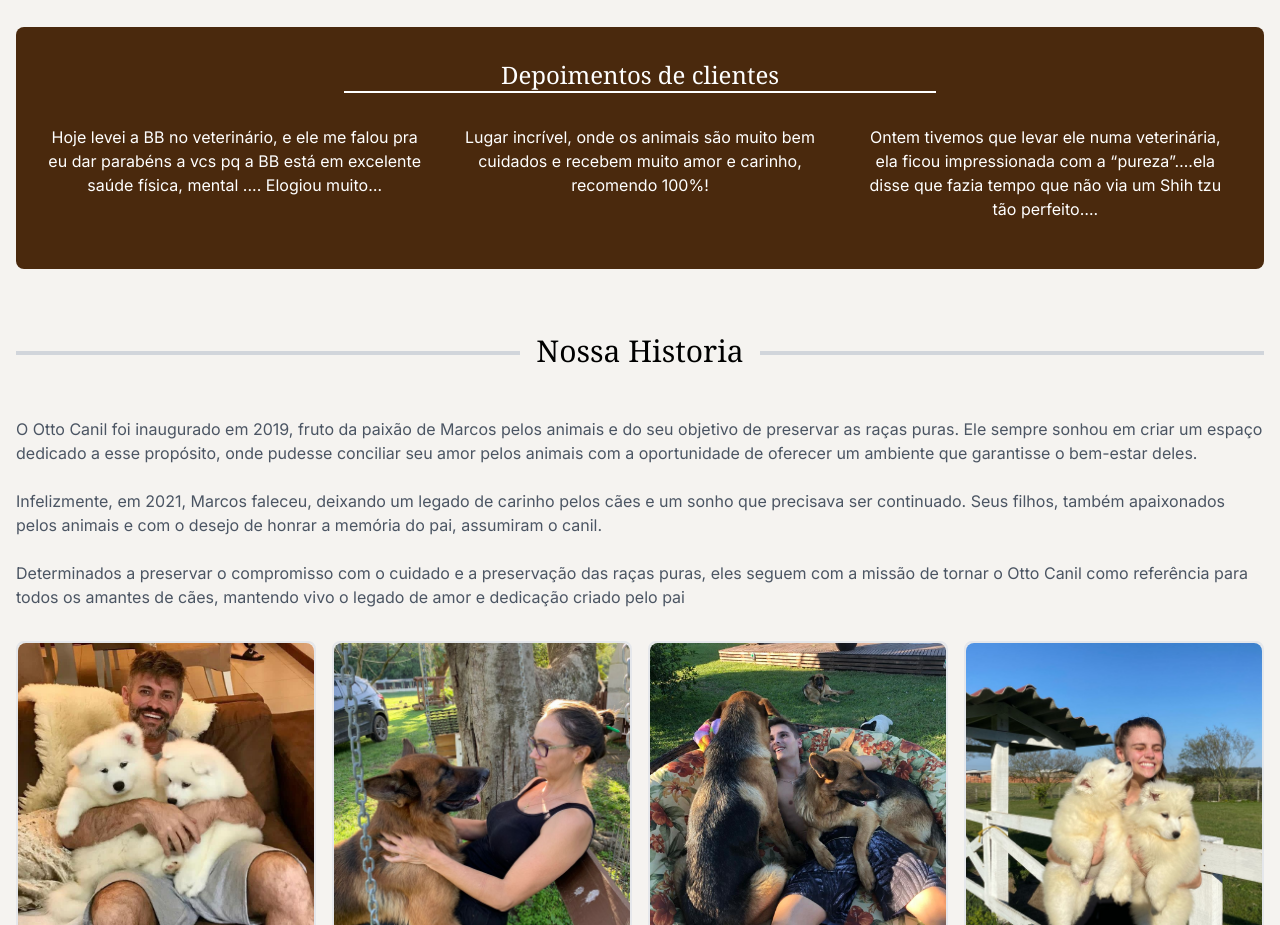
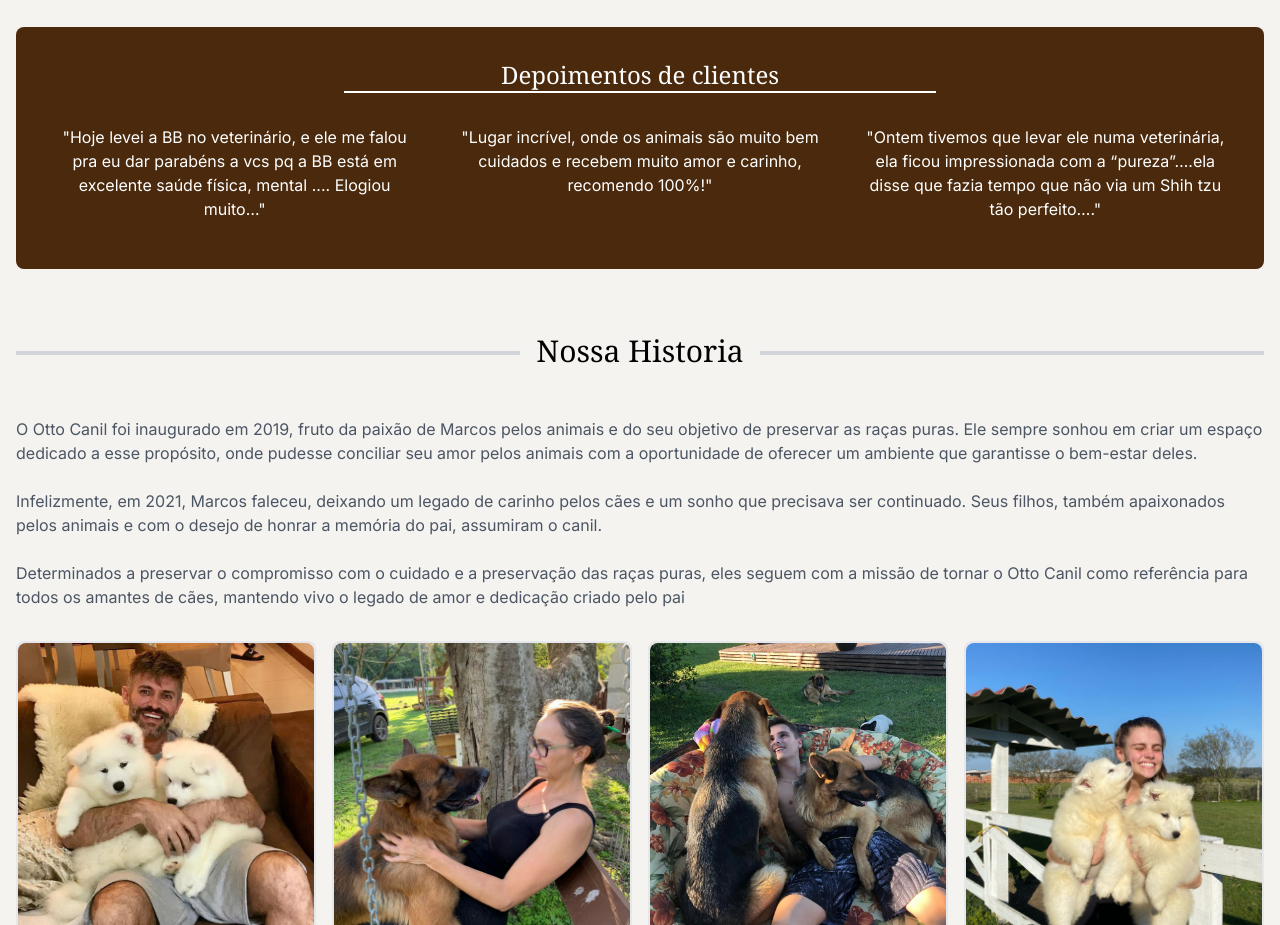
Before and after one commit to Joao-Schwingel/OttoCanil, a Next.js app: page / in a window 1280 px wide. Shown: the part 1440-2365 px from the top of the page. Built offline with nearby package versions, Linux system fonts and the light colour scheme.

Commit message:
Arrumando wpp que ira chamar

```diff
--- a/app/breeds/[breed]/page.tsx
+++ b/app/breeds/[breed]/page.tsx
@@ -344,7 +344,7 @@ export default function BreedPage({ params }: { params: { breed: string } }) {
 
           {/* Action Button */}
           <a
-            href={`https://wa.me/51999965953?text=Olá,%20bom%20dia!Tenho%20interesse%20em%20saber%20mais%20sobre%20os%20filhotes%20da%20raça%20${breed.name}`}
+            href={`https://wa.me/5551999965953?text=Olá,%20bom%20dia!Tenho%20interesse%20em%20saber%20mais%20sobre%20os%20filhotes%20da%20raça%20${breed.name}`}
             className="w-full bg-[#4A290D] text-white py-2 px-4 rounded-md hover:bg-opacity-90 transition-colors text-sm md:text-base text-center block"
             target="_blank"
             rel="noopener noreferrer"
--- a/app/page.tsx
+++ b/app/page.tsx
@@ -1,3 +1,4 @@
+/* eslint-disable react/no-unescaped-entities */
 import Link from 'next/link';
 import { Card, CardContent } from '@/components/ui/card';
 import Image from 'next/image';
@@ -94,9 +95,9 @@ export default function Home() {
             <div className="grid md:grid-cols-3 gap-6 md:gap-8">
               <div className="text-center">
                 <p className="mb-4 text-sm md:text-base">
-                  Hoje levei a BB no veterinário, e ele me falou pra eu dar
+                "Hoje levei a BB no veterinário, e ele me falou pra eu dar
                   parabéns a vcs pq a BB está em excelente saúde física, mental
-                  .... Elogiou muito…
+                  .... Elogiou muito…"
                 </p>
                 {/* <span className="text-xs md:text-sm opacity-75">
                   - Ricardo Santos
@@ -104,8 +105,8 @@ export default function Home() {
               </div>
               <div className="text-center">
                 <p className="mb-4 text-sm md:text-base">
-                  Lugar incrível, onde os animais são muito bem cuidados e
-                  recebem muito amor e carinho, recomendo 100%!
+                "Lugar incrível, onde os animais são muito bem cuidados e
+                  recebem muito amor e carinho, recomendo 100%!"
                 </p>
                 {/* <span className="text-xs md:text-sm opacity-75">
                   - Fernanda Santos
@@ -113,9 +114,9 @@ export default function Home() {
               </div>
               <div className="text-center">
                 <p className="mb-4 text-sm md:text-base">
-                  Ontem tivemos que levar ele numa veterinária, ela ficou
+                "Ontem tivemos que levar ele numa veterinária, ela ficou
                   impressionada com a “pureza”….ela disse que fazia tempo que
-                  não via um Shih tzu tão perfeito….
+                  não via um Shih tzu tão perfeito…."
                 </p>
                 {/* <span className="text-xs md:text-sm opacity-75">
                   - Sofia Santos
```
